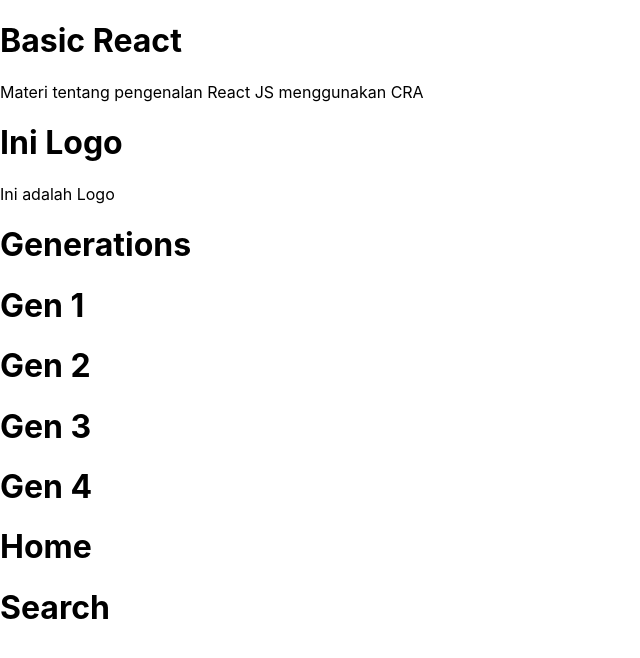
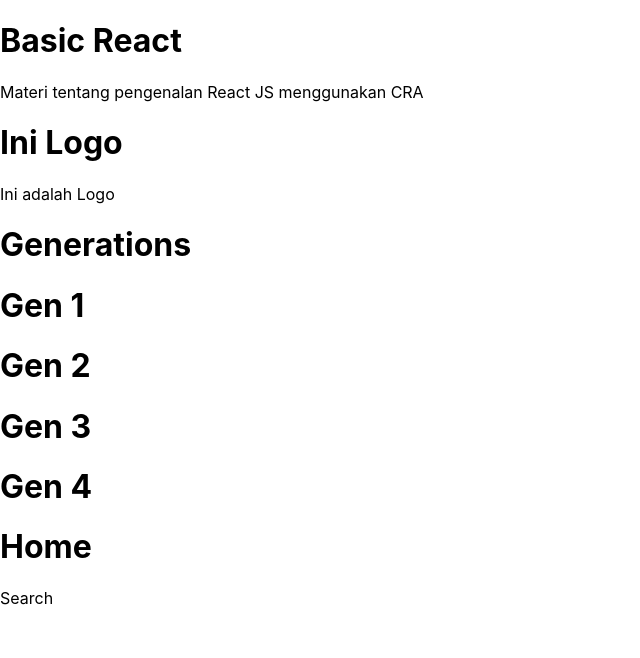
Before and after one commit to jkussoy/Front-End-Web-Development, a React (Create React App) app: page / in a window 1280 px wide. Shown: the top 658 px of the page, without its empty margins (0-640 px from the left). Built offline with nearby package versions, Linux system fonts and the light colour scheme.

Commit message:
adding search

```diff
--- a/src/Search.js
+++ b/src/Search.js
@@ -1,5 +1,5 @@
 const Search = () => {
-  return <h1>Search</h1>;
+  return <p>Search</p>;
 };
 
 export default Search;
```
